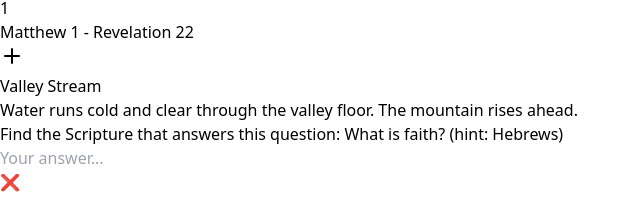
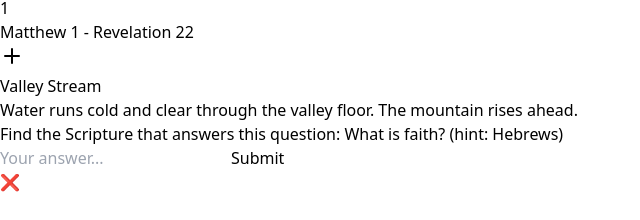
Before and after one commit to Log0ns/ScripturePlan, a React (Vite) app: page / in a window 1280 px wide. Shown: the part 124-344 px from the top of the page, without its empty margins (0-640 px from the left). Built offline with nearby package versions, Linux system fonts and the light colour scheme.

Commit message:
Update ScripturePlan.tsx

```diff
--- a/src/ScripturePlan.tsx
+++ b/src/ScripturePlan.tsx
@@ -588,14 +588,29 @@ export default function ScriptureReader() {
           showQuestions ? 'translate-x-0' : 'translate-x-full'
         }`}
       >
-        {/* Static cloudy background that fills and obscures behind cards */}
+        {/* Cloudy backdrop obscuring main screen */}
         <div className="absolute inset-0 bg-gradient-to-b from-sky-100 via-blue-50 to-white opacity-90"></div>
 
-        {/* Scrollable container (scrolls upward as you progress) */}
+        {/* Scrollable upward-flowing question stack */}
         <div className="relative flex flex-col-reverse overflow-y-auto h-full p-6 space-y-reverse space-y-12 pb-24">
           {questionList.map((q, i) => {
             const unlocked = i === 0 || answers[i - 1];
             if (!unlocked) return null;
+
+            const isAnswered = answers[i];
+            const [inputValue, setInputValue] = React.useState('');
+
+            const handleSubmit = () => {
+              const val = inputValue.toLowerCase().trim();
+              if (val === q.answer.toLowerCase()) {
+                const updatedAnswers = { ...answers, [i]: true };
+                setAnswers(updatedAnswers);
+                localStorage.setItem('quizProgress', JSON.stringify(updatedAnswers));
+              } else {
+                setInputValue('');
+              }
+            };
+
             return (
               <div
                 key={q.id}
@@ -612,30 +627,25 @@ export default function ScriptureReader() {
                     {q.question}
                   </h2>
 
-                  {!answers[i] ? (
-                    <input
-                      type="text"
-                      className="text-black text-lg px-4 py-2 rounded w-3/4"
-                      onKeyDown={(e) => {
-                        if (e.key === 'Enter') {
-                          const val = e.currentTarget.value.toLowerCase().trim();
-                          if (val === q.answer.toLowerCase()) {
-                            const updatedAnswers = { ...answers, [i]: true };
-                            setAnswers(updatedAnswers);
-                            localStorage.setItem(
-                              'quizProgress',
-                              JSON.stringify(updatedAnswers)
-                            );
-                          } else {
-                            e.currentTarget.value = '';
-                          }
-                        }
-                      }}
-                      placeholder="Your answer..."
-                    />
+                  {!isAnswered ? (
+                    <div className="flex flex-col sm:flex-row items-center justify-center gap-3">
+                      <input
+                        type="text"
+                        value={inputValue}
+                        onChange={(e) => setInputValue(e.target.value)}
+                        className="text-black text-lg px-4 py-2 rounded w-64 text-center"
+                        placeholder="Your answer..."
+                      />
+                      <button
+                        onClick={handleSubmit}
+                        className="bg-gray-200 text-gray-800 px-4 py-2 rounded-lg shadow-md hover:bg-gray-300 active:scale-95 transition"
+                      >
+                        Submit
+                      </button>
+                    </div>
                   ) : (
                     <div className="mt-6 text-green-300 font-semibold text-xl">
-                      ✅ Correct!
+                      ✅
                     </div>
                   )}
                 </div>
@@ -644,7 +654,7 @@ export default function ScriptureReader() {
           })}
         </div>
 
-        {/* Always-visible Return button (bottom-right of screen) */}
+        {/* Always-visible Return button */}
         <div className="fixed bottom-6 right-6 z-50">
           <button
             onClick={() => setShowQuestions(false)}
```
